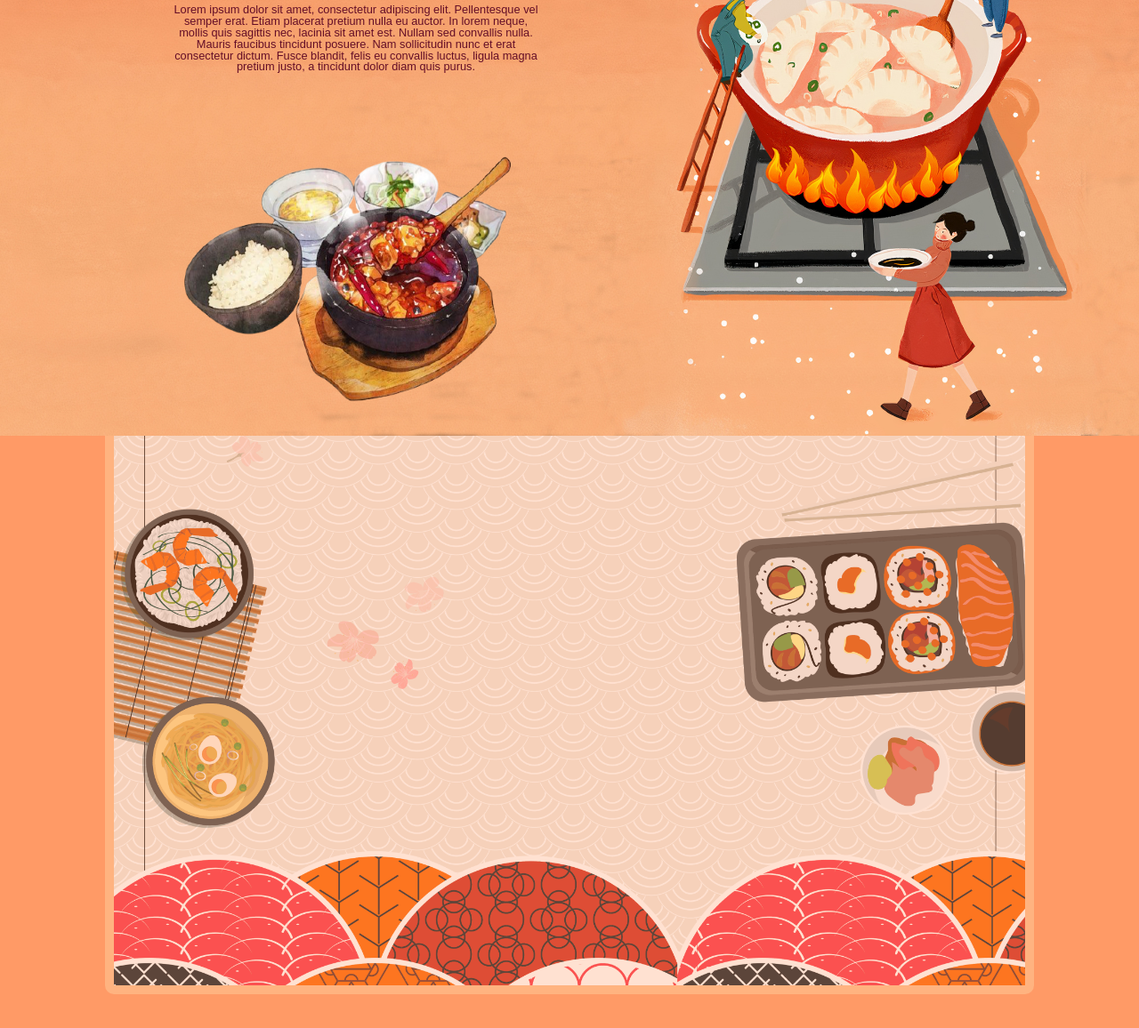
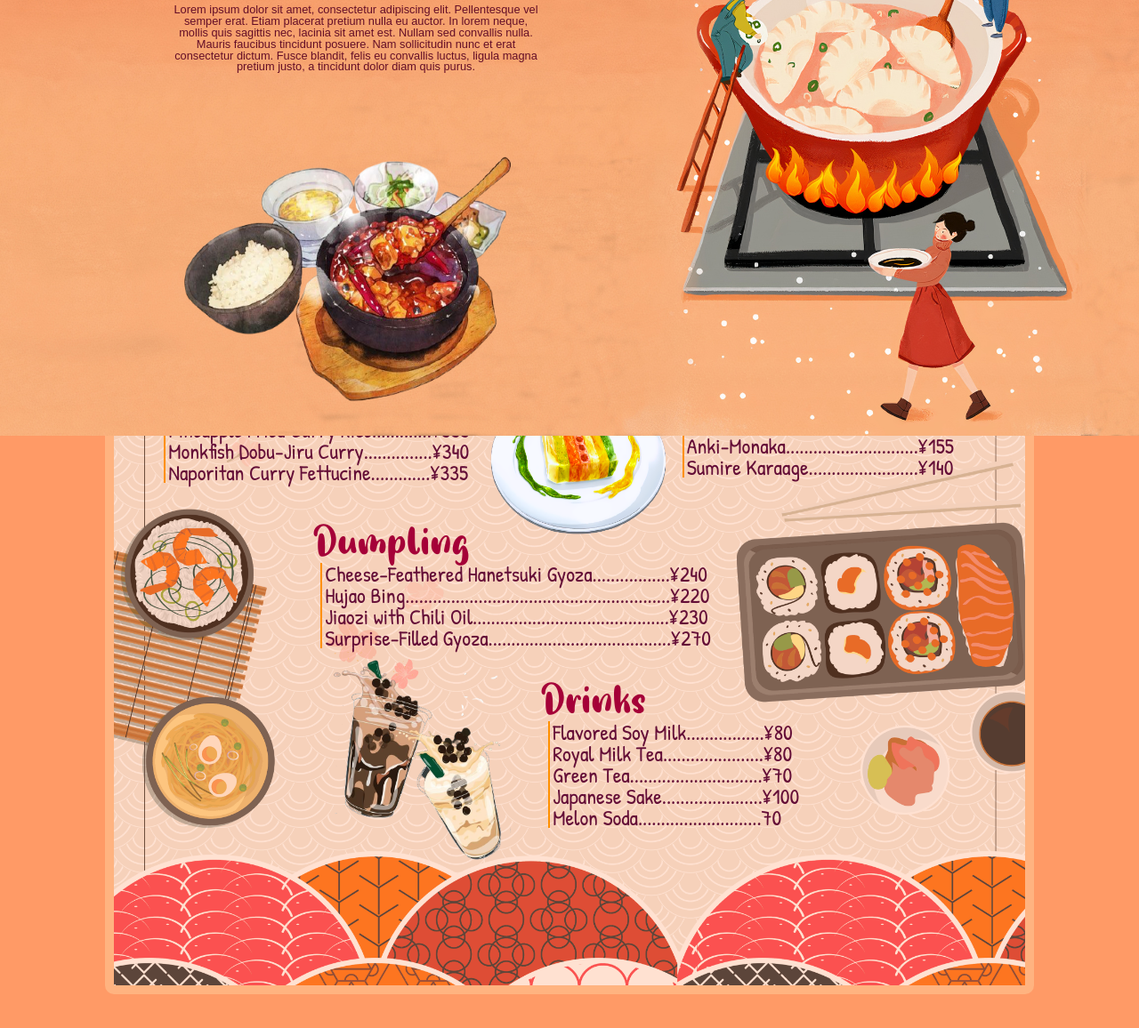
Before and after one commit to ting-prado/restaurant-page, a website built with webpack: page src/viewer.html in a window 1280 px wide. Shown: the part 310-1466 px from the top of the page at 89% size. Built offline with nearby package versions, Linux system fonts and the light colour scheme; a web font is replaced by a local one.

Commit message:
Added curry, appetizer, dumplings, and drinks to the menu

```diff
--- a/src/assets/css/menu.css
+++ b/src/assets/css/menu.css
@@ -52,6 +52,7 @@
     background: url('../menupage-bg.jpg');
     background-size: cover;
     background-position: center 100%;
+    overflow-x: hidden;
 }
 
 #menudiv {
@@ -109,20 +110,74 @@
 #special-ramen {
     width: 25%;
     height: 19%;
-    margin-top: 1.5rem;
+    margin-top: 0.5rem;
     margin-left: 6rem;
 }
 
 #ramen {
     display: inline-block;
     position: relative;
-    bottom: 2.3rem;
-    z-index: 1;
+    bottom: 3.5rem;
 }
 
 #african-ramen {
     width: 24%;
     height: 20%;
     position: relative;
-    top: 1rem;
+    bottom: 0.5rem;
 }
+
+#curry-rice {
+    width: 27%;
+    height: 13%;
+    left: 18rem;
+    bottom: 2rem;
+    position: relative;
+    transform: scaleX(-1);
+}
+
+#pork {
+    position: absolute;
+    right: 14rem;
+    bottom: 43rem;
+    width: 22%;
+    height: 20%;
+}
+
+#curry {
+    margin: -5rem 0 0 3rem;
+}
+
+#terrine {
+    width: 30%;
+    height: 15%;
+    position: relative;
+    left: 23rem;
+    bottom: 8rem;
+}
+
+#appetizer {
+    position: absolute;
+    right: 5rem;
+    bottom: 35.7rem;
+}
+
+#dumpling {
+    position: relative;
+    left: 14rem;
+    top: -10rem;
+}
+
+#drinks {
+    position: relative;
+    left: 30rem;
+    top: -8rem;
+}
+
+#tea {
+    width: 30%;
+    height: 25%;
+    position: absolute;
+    bottom: 5.5rem;
+    left: 12rem;
+}
--- a/src/viewer.html
+++ b/src/viewer.html
@@ -34,6 +34,42 @@
                     <p>Kozuyu Chicken Soy Sauce Ramen......¥535</p>
                 </div>
                 <img id="african-ramen" src="assets/African_Ramen.png">
+                <img id="curry-rice" src="assets/curry.png">
+                <img id="pork" src='assets/pork.png'>
+                <div id="curry">
+                    <h1>Curry</h1>
+                    <p>Curry Risotto Omurice....................¥335</p>
+                    <p>Kozhi Varutha Curry.......................¥320</p>
+                    <p>Time Fuse Mapo Curry Noodles.......¥360</p>
+                    <p>Pineapple Fried Curry Rice.............¥335</p>
+                    <p>Monkfish Dobu-Jiru Curry...............¥340</p>
+                    <p>Naporitan Curry Fettucine.............¥335</p>
+                </div>
+                <img id="terrine" src="assets/Rainbow_Terrine.png">
+                <div id="appetizer">
+                    <h1>Appetizer</h1>
+                    <p>Rainbow Terrine.......................¥120</p>
+                    <p>Hachis Parmentier...................¥170</p>
+                    <p>Butter Pilaf Inarizushi............¥160</p>
+                    <p>Anki-Monaka.............................¥155</p>
+                    <p>Sumire Karaage........................¥140</p>
+                </div>
+                <div id="dumpling">
+                    <h1>Dumpling</h1>
+                    <p>Cheese-Feathered Hanetsuki Gyoza.................¥240</p>
+                    <p>Hujao Bing..........................................................¥220</p>
+                    <p>Jiaozi with Chili Oil...........................................¥230</p>
+                    <p>Surprise-Filled Gyoza........................................¥270</p>
+                </div>
+                <div id="drinks">
+                    <h1>Drinks</h1>
+                    <p>Flavored Soy Milk.................¥80</p>
+                    <p>Royal Milk Tea......................¥80</p>
+                    <p>Green Tea.............................¥70</p>
+                    <p>Japanese Sake......................¥100</p>
+                    <p>Melon Soda...........................70</p>
+                </div>
+                <img id="tea" src="assets/drinks.png">
             </div>
         </div>
     </div>
```
Also changed, not shown: src/assets/Rainbow_Terrine.png (added), src/assets/curry.png (added), src/assets/drinks.png (added), src/assets/pork.png (added).
